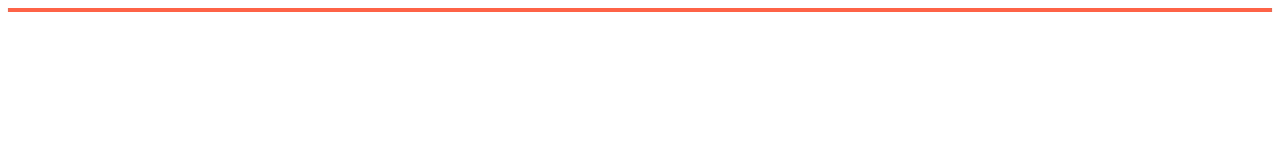
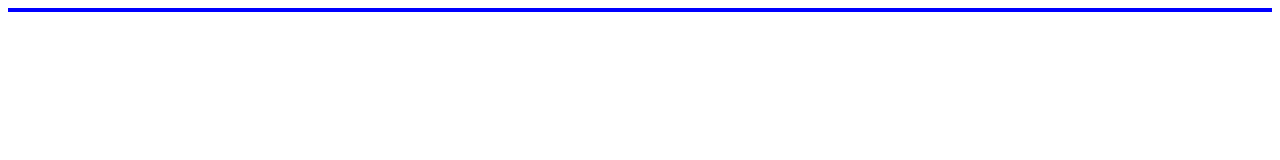
Before and after one commit to AashnaGupta/GCI-certificate, a plain HTML site: page docs/certificate.html in a window 1280 px wide. Drawn offline with Linux system fonts and the light colour scheme.

Commit message:
Update certificate.html

```diff
--- a/docs/certificate.html
+++ b/docs/certificate.html
@@ -1,5 +1,5 @@
 <html>
   <body>
-    <h1 style="border:2px solid Tomato;"> </h1>
+    <h1 style="border:2px solid Blue;"> </h1>
   </body>
 </html>
```
